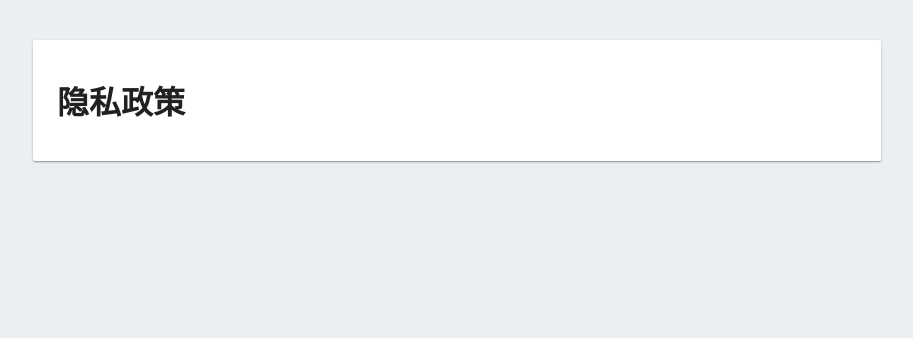
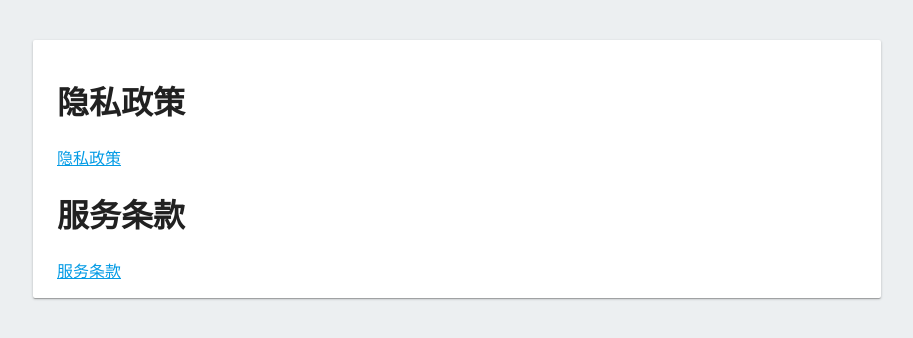
Before and after one commit to heyupeng/artpeng.github.io, a plain HTML site: page index.html in a window 1280 px wide. Shown: the whole page, without its empty margins (183-1096 px from the left). Drawn offline with Linux system fonts and the light colour scheme.

Commit message:
Update index.html

```diff
--- a/index.html
+++ b/index.html
@@ -42,6 +42,9 @@
 <body>
 <div id="message">
     <h1>隐私政策</h1>
+    <a href="https://heyupeng.github.io/privacy.html">隐私政策</a>
+    <h1>服务条款</h1>
+    <a href="https://heyupeng.github.io/terms.html">服务条款</a>
 </div>
 
 
```
